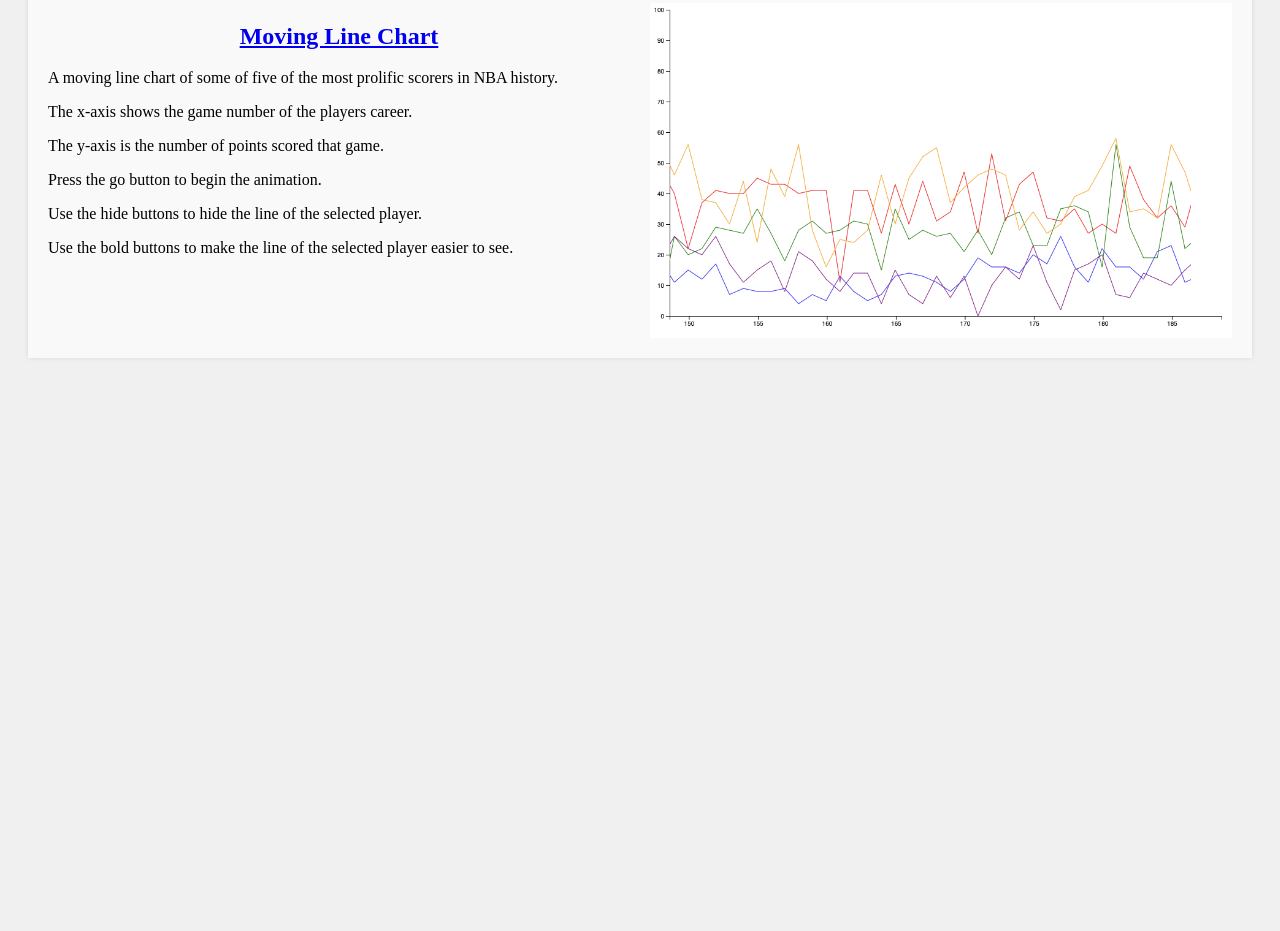
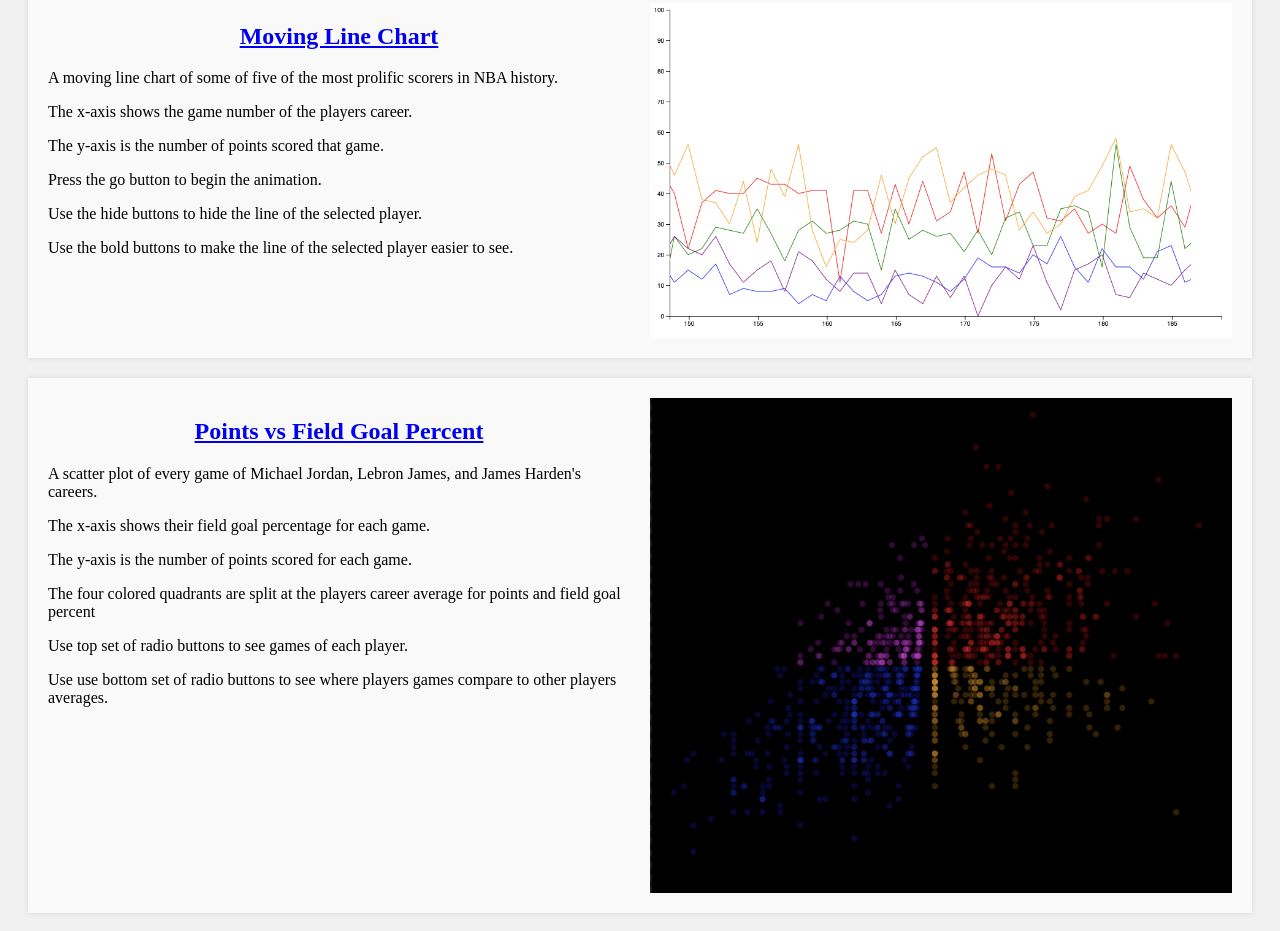
Before and after one commit to snkoski/d3-nba, a plain HTML site: page index.html in a window 1280 px wide. Shown: the part 620-1551 px from the top of the page. Before the commit the page ends 1006 px from the top, so only its background shows below. Drawn offline with Linux system fonts and the light colour scheme.

Commit message:
Added pts/fgpct scatter to index.html

```diff
--- a/index.html
+++ b/index.html
@@ -33,5 +33,17 @@
       </div>
       <img src="./lineSS.png" alt="">
     </div>
+    <div class="plot">
+      <div class="info">
+        <a href="https://shawnkoski.com/d3-nba/charts/averages.html"><h2>Points vs Field Goal Percent</h2></a>
+        <p>A scatter plot of every game of Michael Jordan, Lebron James, and James Harden's careers.</p>
+        <p>The x-axis shows their field goal percentage for each game.</p>
+        <p>The y-axis is the number of points scored for each game.</p>
+        <p>The four colored quadrants are split at the players career average for points and field goal percent</p>
+        <p>Use top set of radio buttons to see games of each player.</p>
+        <p>Use use bottom set of radio buttons to see where players games compare to other players averages.</p>
+      </div>
+      <img src="./averages.png" alt="">
+    </div>
   </div>
 </body>
```
Also changed, not shown: charts/averages.html (+0 -10 lines), charts/top50-scatter-plot.html (+4 -4 lines), averages.png (added).
